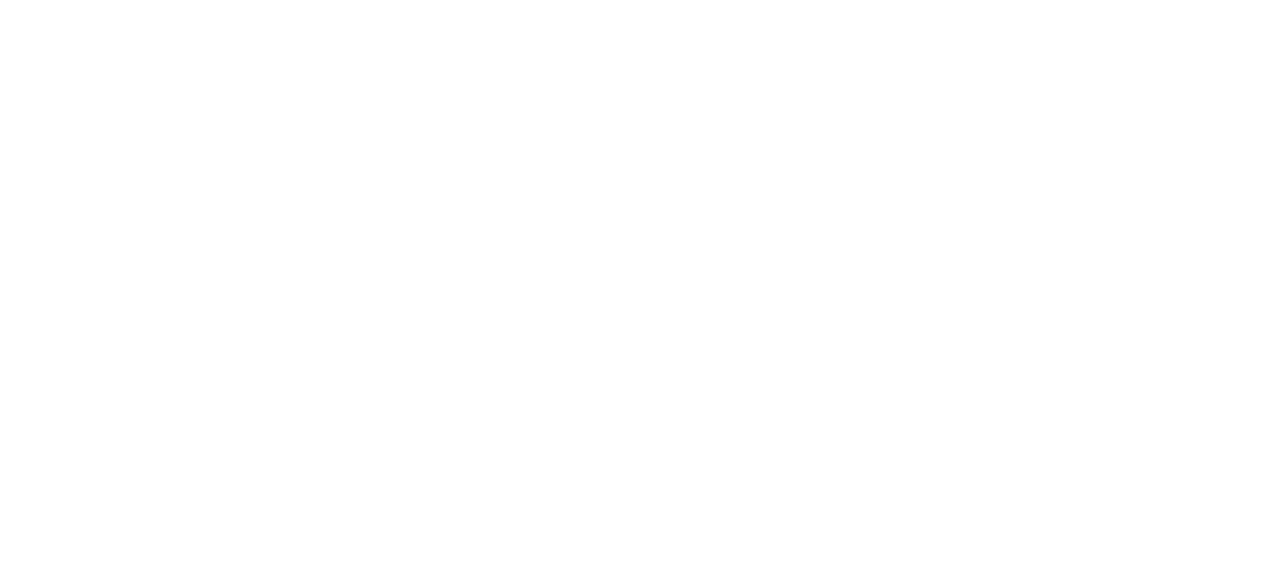
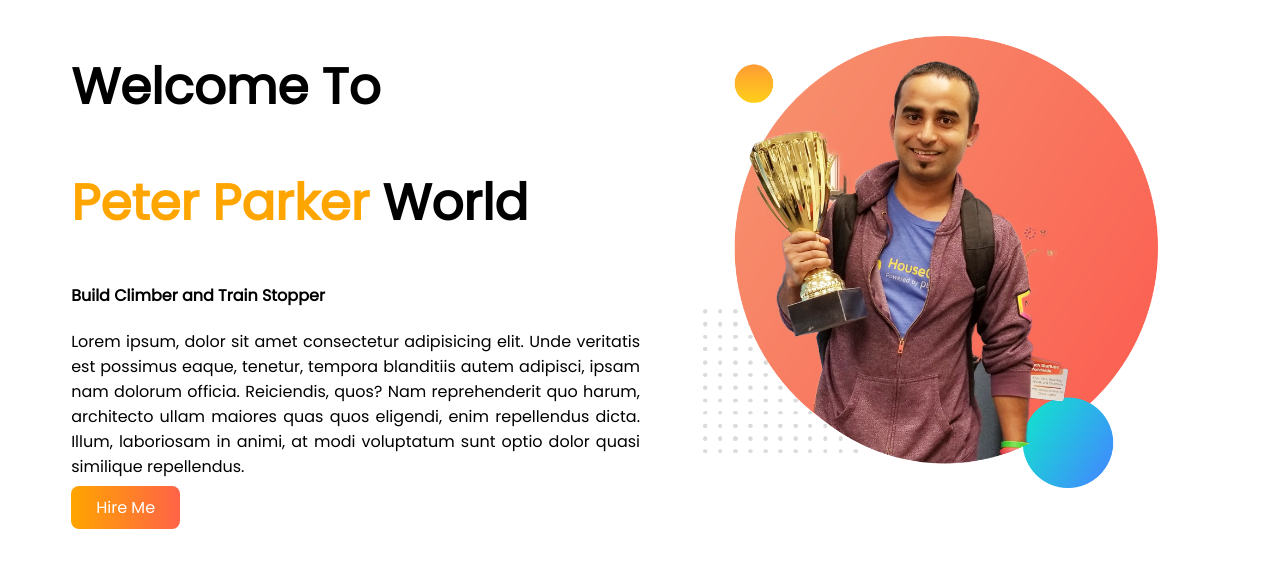
Before and after one commit to LailaIsrat/portfolio, a plain HTML site: page index.html in a window 1280 px wide. Drawn offline with Linux system fonts and the light colour scheme.

Commit message:
first half code

```diff
--- a/index.html
+++ b/index.html
@@ -6,11 +6,29 @@
     <meta http-equiv="X-UA-Compatible" content="IE=edge">
     <meta name="viewport" content="width=device-width, initial-scale=1.0">
     <title>portfolio</title>
+    <link rel="preconnect" href="https://fonts.googleapis.com">
+    <link rel="preconnect" href="https://fonts.gstatic.com" crossorigin>
+    <link href="https://fonts.googleapis.com/css2?family=Poppins&display=swap" rel="stylesheet">
     <link rel="stylesheet" href="style.css">
 </head>
 
 <body>
-
+    <section>
+        <div class="half-width">
+            <h1>Welcome To </h1>
+            <h1><span>Peter Parker</span> World</h1>
+            <h4>Build Climber and Train Stopper</h4>
+            <p>Lorem ipsum, dolor sit amet consectetur adipisicing elit. Unde veritatis est possimus eaque, tenetur,
+                tempora
+                blanditiis autem adipisci, ipsam nam dolorum officia. Reiciendis, quos? Nam reprehenderit quo harum,
+                architecto ullam maiores quas quos eligendi, enim repellendus dicta. Illum, laboriosam in animi, at modi
+                voluptatum sunt optio dolor quasi similique repellendus.</p>
+            <a class="button" href="" target="_blank">Hire Me</a>
+        </div>
+        <div class="half-width">
+            <img src="images/jhankar.png" alt="">
+        </div>
+    </section>
 </body>
 
 </html>
--- a/style.css
+++ b/style.css
@@ -0,0 +1,36 @@
+body{
+    font-family: 'Poppins', sans-serif;
+}
+
+h1{
+    font-size: 50px;
+
+}
+span{
+    color: orange;
+}
+.button{
+    /* font-size: 20px; */
+    /* font-weight: 500; */
+    text-decoration: none;
+    color: white;
+    font-weight: 400;
+    padding: 10px 25px;
+    border-radius: 8px;
+    background-image: linear-gradient( to right,orange, tomato);
+}
+section{
+    display: flex;
+    /* margin: 20px; */
+
+}
+.half-width{
+    width: 50%;
+
+    padding-left:5% ;
+    text-align: justify;
+}
+ .half-width >img{
+     width: 80%;
+     padding-top: 5%;
+ }
```
Also changed, not shown: images/dream-bg.png (added), images/exp-bg.png (added), images/jhankar.png (added), images/jhankar2.png (added), images/my-bg.png (added), images/my-bg2.png (added), images/top-banner.png (added).
